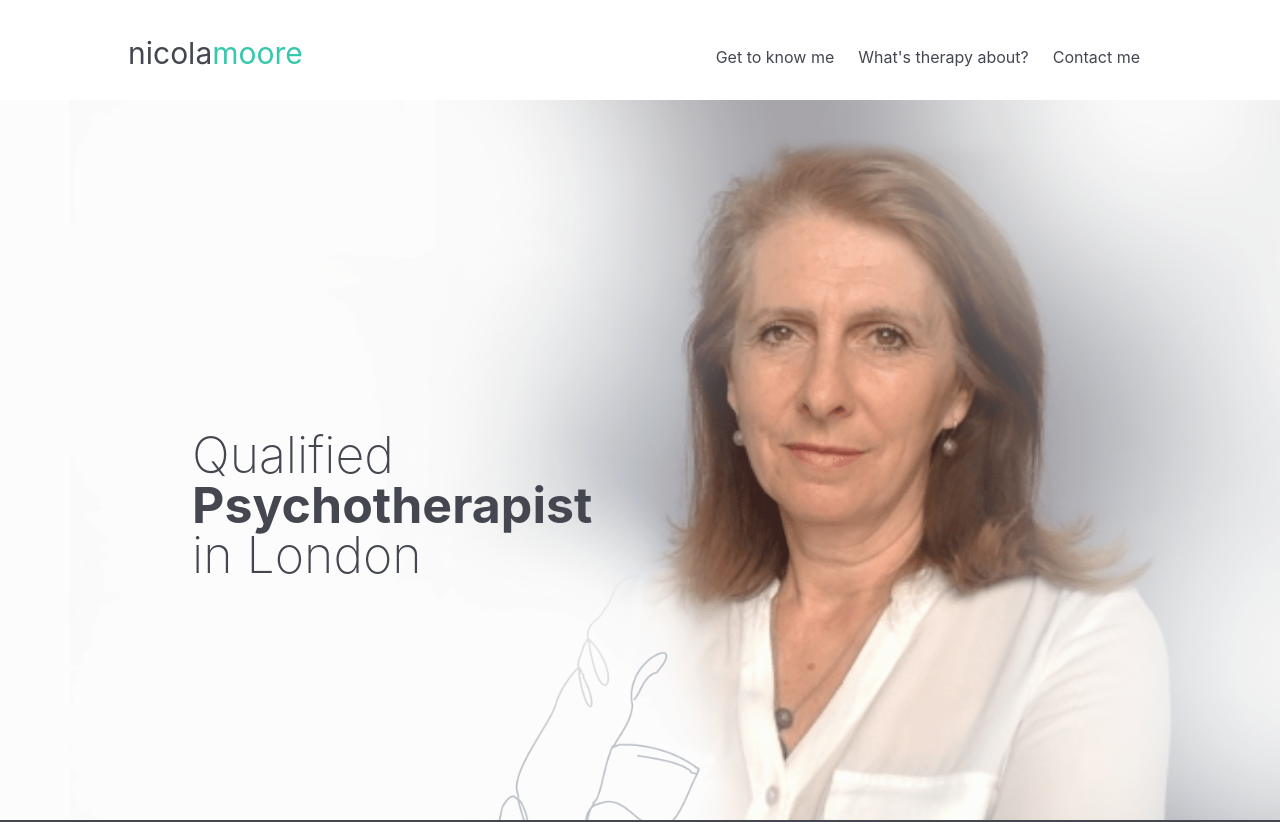
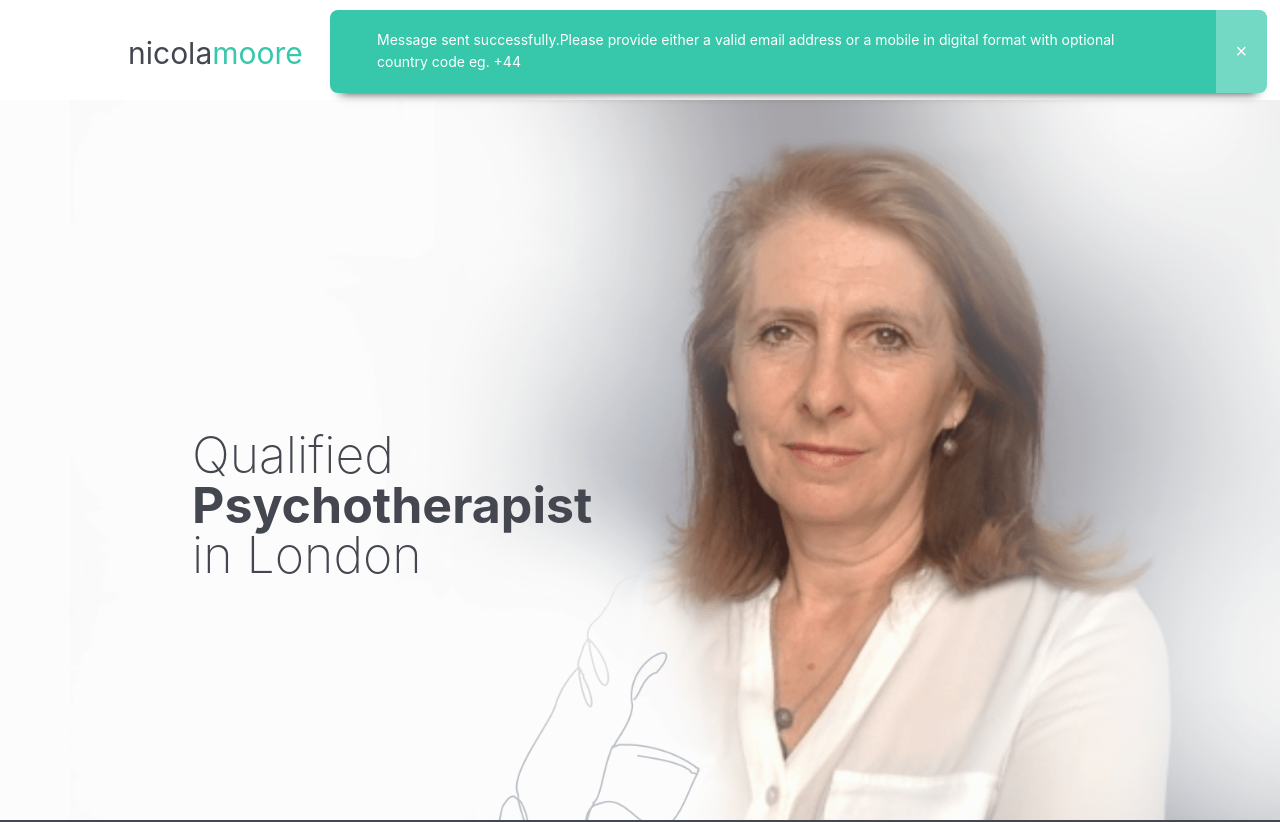
Before and after one commit to k2project/nicola-moore, a Next.js app: page /about in a window 1280 px wide. Shown: the top 822 px of the page. Built offline with nearby package versions, Linux system fonts and the light colour scheme.

Commit message:
message component styling

```diff
--- a/components/Footer.js
+++ b/components/Footer.js
@@ -7,7 +7,11 @@ export default function Footer({ contact }) {
     const [details, setDetails] = useState('');
 
     const [error, setError] = useState(null);
-    const [message, setMessage] = useState(null);
+    const [message, setMessage] = useState({
+        text:
+            'Message sent successfully.Please provide either a valid email address or a mobile in digital format with optional country code eg. +44 ',
+        status: 'success',
+    });
 
     const validateEmail = (str) => details.includes('@');
 
--- a/styles/components/footer.scss
+++ b/styles/components/footer.scss
@@ -112,22 +112,23 @@ footer {
     top: 1rem;
     background: $COLOR_THEME_DARKER;
     color: #fff;
-    font-size: 1.4rem;
-    line-height: 3rem;
+
     border-radius: 8px;
     box-shadow: 0px 10px 10px -10px rgba(0, 0, 0, 0.8);
     z-index: 99;
     display: flex;
     p {
-        padding: 2rem 5%;
+        padding: 1.4rem 5%;
+        font-size: 1.4rem;
         flex-grow: 1;
         text-align: left;
+        top: 0.5rem;
     }
     .close {
         background-color: rgba(255, 255, 255, 0.3);
         padding: 0 2rem;
         font-size: 2rem;
-        font-size: 3rem;
+
         color: #fff;
     }
     animation: slideInMessage 0.75s forwards;
@@ -182,6 +183,9 @@ footer {
     .contact-drawing {
         height: 8.5rem;
     }
+    .message {
+        min-width: 98vw;
+    }
 }
 @include mobile-sm {
     footer {
```
